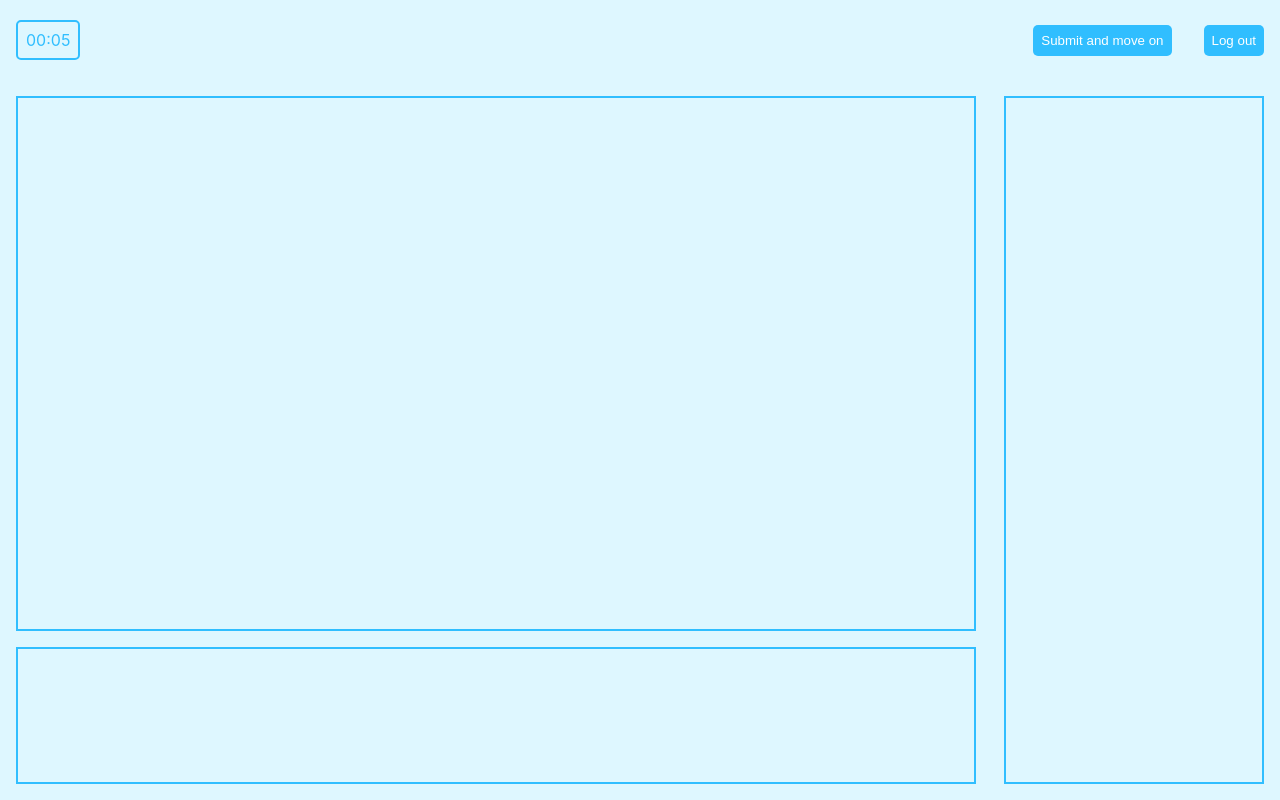
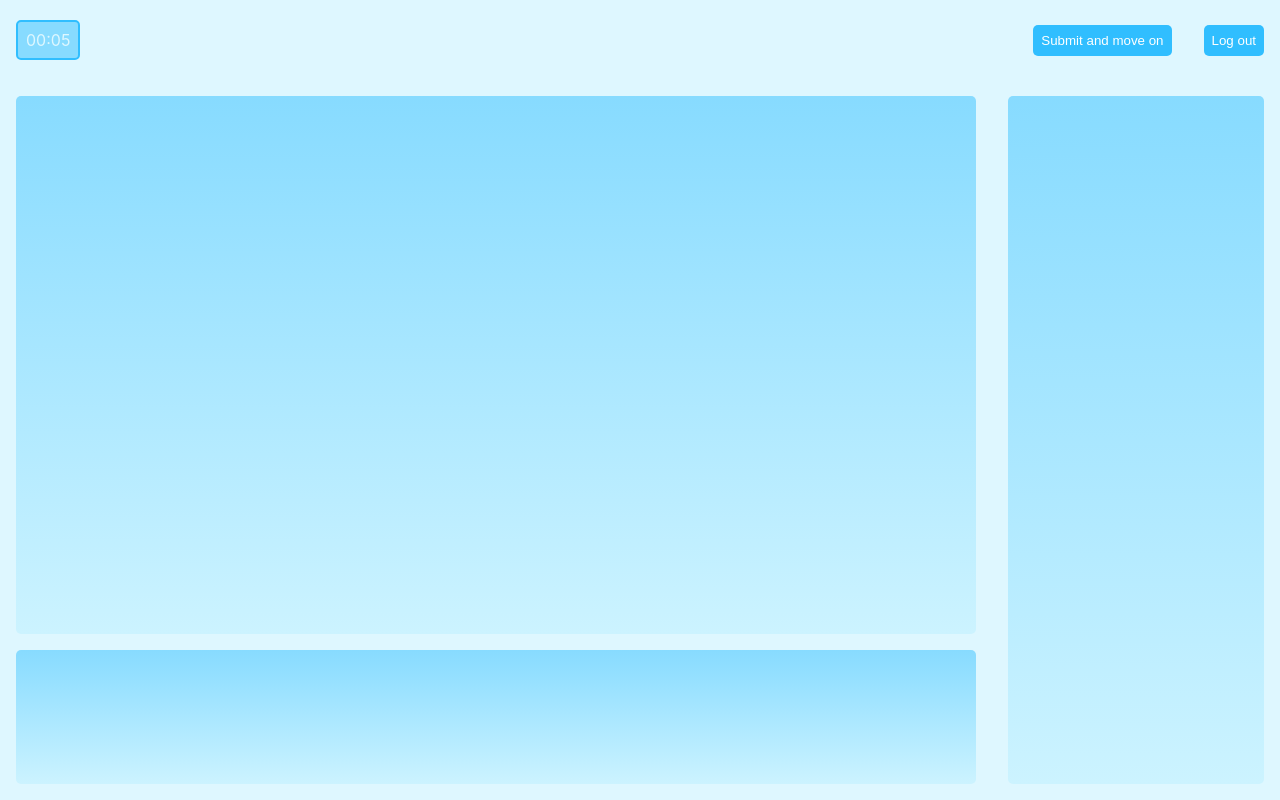
Before and after one commit to gwood1963/group-design-practical, a React (Create React App) app: page /game in a window 1280 px wide. Built offline with nearby package versions, Linux system fonts and the light colour scheme.

Commit message:
Some nicer styling

```diff
--- a/src/pages/GamePage.tsx
+++ b/src/pages/GamePage.tsx
@@ -34,8 +34,9 @@ const GamePage = () => {
           style={{
             margin: "1rem",
             padding: "0.5rem",
-            color: "#30BEFF",
+            color: "#DEF7FF",
             border: "2px solid #30BEFF",
+            backgroundColor: "#87DBFF",
             borderRadius: "5px",
           }}
         >{`${Math.floor(time / 60)
@@ -73,13 +74,17 @@ const GamePage = () => {
               width: "100%",
               height: "80%",
               marginBottom: "1rem",
-              border: "2px solid #30BEFF",
+              borderRadius: "5px",
+              background:
+                "linear-gradient(180deg, rgba(135,219,255,1) 0%, rgba(204,243,255,1) 100%)",
             }}
           ></div>
           <div
             style={{
               width: "100%",
-              border: "2px solid #30BEFF",
+              borderRadius: "5px",
+              background:
+                "linear-gradient(180deg, rgba(135,219,255,1) 0%, rgba(204,243,255,1) 100%)",
               height: "20%",
             }}
           ></div>
@@ -88,7 +93,9 @@ const GamePage = () => {
           style={{
             width: "20%",
             margin: "1rem",
-            border: "2px solid #30BEFF",
+            borderRadius: "5px",
+            background:
+              "linear-gradient(180deg, rgba(135,219,255,1) 0%, rgba(204,243,255,1) 100%)",
           }}
         ></div>
       </div>
```
